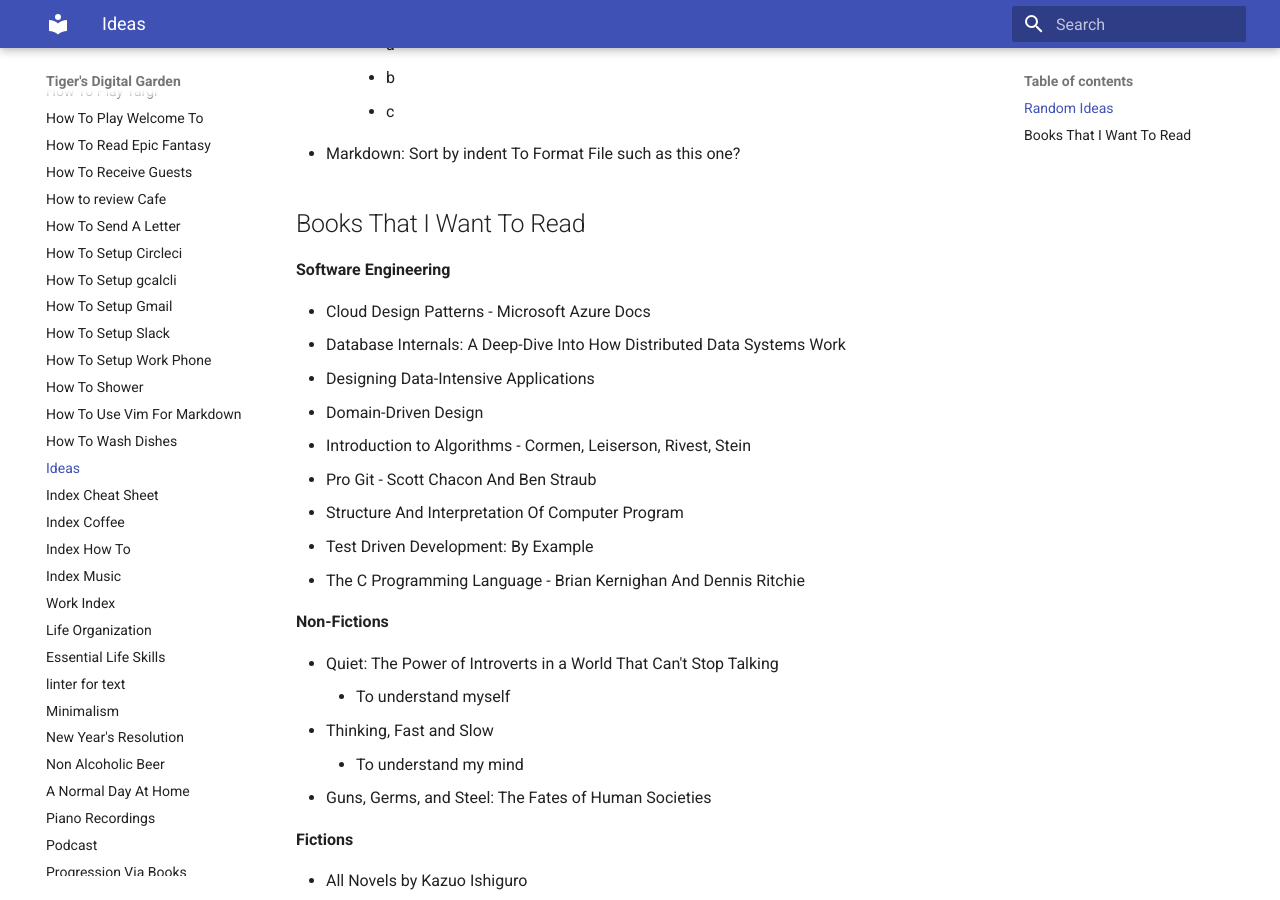
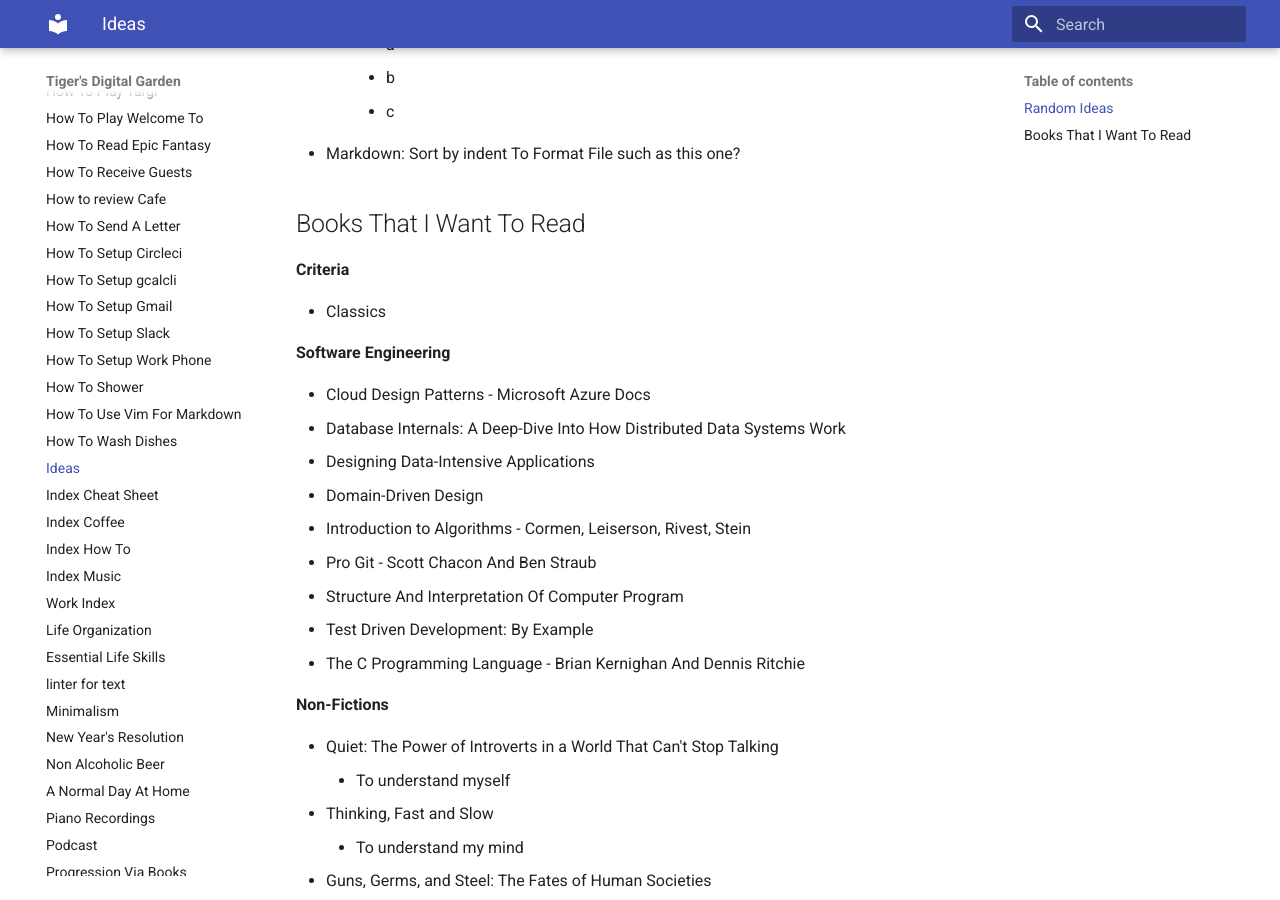
Before and after one commit to ynotstartups/notes, an MkDocs documentation site: the page built from notes/ideas.md, in a window 1280 px wide and 900 px high, scrolled down 837 px. Built offline with MkDocs 1.6.1 and Material for MkDocs 9.7.7, drawn with Linux system fonts in a browser that asks for light colours.

Commit message:
add Criteria

```diff
--- a/notes/ideas.md
+++ b/notes/ideas.md
@@ -24,6 +24,10 @@ We need to find out the fundamental theme of these ideas and then perhaps we can
 - Markdown: Sort by indent To Format File such as this one?
 
 ## Books That I Want To Read
+
+**Criteria**
+
+- Classics
 
 **Software Engineering**
 
```
